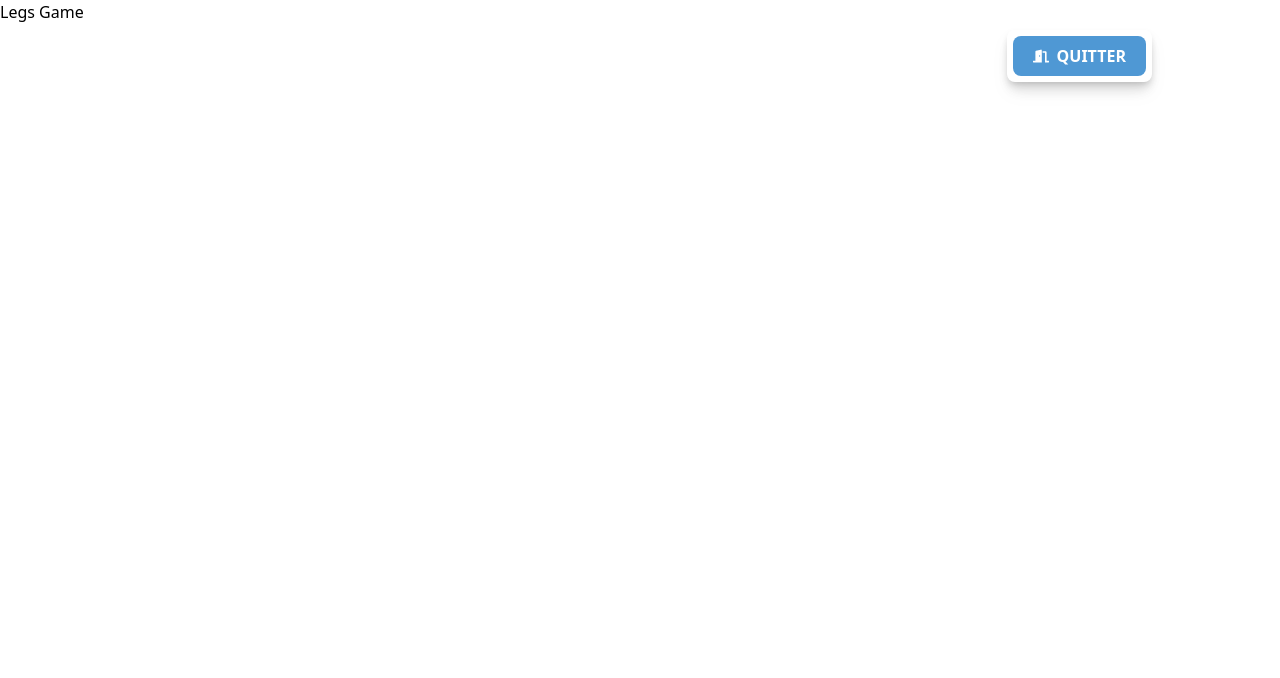
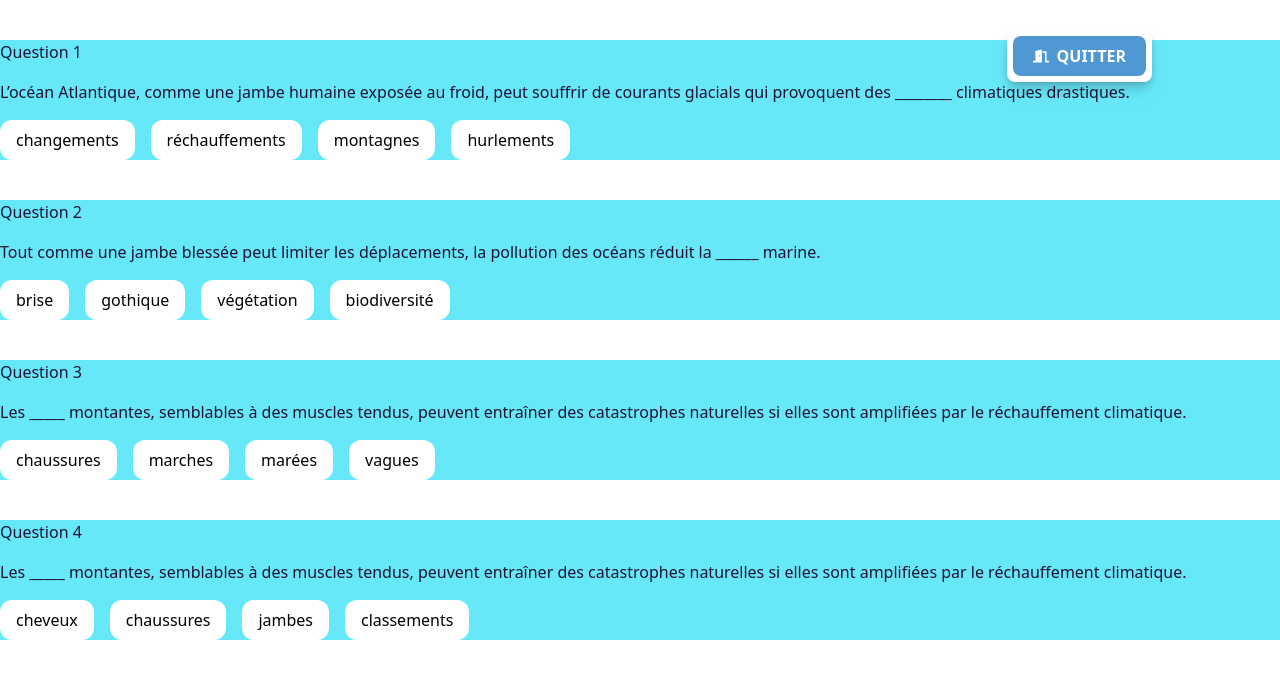
Before and after one commit to ErwanCoubret/nuit-de-l-info-2024, a Next.js app in the folder ndi2024/: page /game/minigames/legs in a window 1280 px wide. Shown: the top 678 px of the page. Built offline with nearby package versions, Linux system fonts and the light colour scheme.

Commit message:
from react to html

```diff
--- a/ndi2024/app/(root)/game/minigames/legs/page.tsx
+++ b/ndi2024/app/(root)/game/minigames/legs/page.tsx
@@ -1,7 +1,9 @@
+import Text from "@/app/components/root/game/minigames/legs/Text";
+
 export default function LegsGame() {
     return (
       <div>
-        Legs Game
+        <Text />
       </div>
     );
   }
--- /dev/null
+++ b/ndi2024/app/components/root/game/minigames/legs/Question.tsx
@@ -0,0 +1,21 @@
+import React from 'react';
+
+interface QuestionProps {
+  questionNumber: number;
+  questionText: string;
+}
+
+const Question: React.FC<QuestionProps> = ({ questionNumber, questionText }) => {
+  return (
+    <div className='mt-10'>
+      <p>
+        Question {questionNumber}
+      </p>
+      <p className='mt-4'>
+        {questionText}
+      </p>
+    </div>
+  );
+};
+
+export default Question;
--- /dev/null
+++ b/ndi2024/app/components/root/game/minigames/legs/Reponse.tsx
@@ -0,0 +1,51 @@
+import React from 'react';
+
+type Props = {
+    option1: string;
+    option2: string;
+    option3: string;
+    option4: string;
+    correctAnswer: string;
+};
+
+const Reponse = ({ option1, option2, option3, option4, correctAnswer }: Props) => {
+    return (
+        <>
+            <div className='sm:hidden flex gap-4 justify-center mt-4'>
+                <div className='flex flex-wrap'>
+                    <button className='bg-white border-10 py-2 px-4 border-black rounded-xl'>
+                        {option1}
+                    </button>
+                    <button className='bg-white border-10 py-2 px-4 border-black rounded-xl'>
+                        {option2}
+                    </button>
+                </div>
+                <div className='flex flex-wrap'>
+                    <button className='bg-white border-10 py-2 px-4 border-black rounded-xl'>
+                        {option3}
+                    </button>
+                    <button className='bg-white border-10 py-2 px-4 border-black rounded-xl'>
+                        {option4}
+                    </button>
+                </div>
+            </div>
+
+            <div className='hidden sm:flex gap-4 mt-4'>
+                <button className='bg-white border-10 py-2 px-4 border-black rounded-xl'>
+                    {option1}
+                </button>
+                <button className='bg-white border-10 py-2 px-4 border-black rounded-xl'>
+                    {option2}
+                </button>
+                <button className='bg-white border-10 py-2 px-4 border-black rounded-xl'>
+                    {option3}
+                </button>
+                <button className='bg-white border-10 py-2 px-4 border-black rounded-xl'>
+                    {option4}
+                </button>
+            </div>
+        </>
+    );
+};
+
+export default Reponse;
--- /dev/null
+++ b/ndi2024/app/components/root/game/minigames/legs/Text.tsx
@@ -0,0 +1,28 @@
+import React from 'react';
+import Question from './Question';
+import Reponse from './Reponse';
+
+const Text = () => {
+  return (
+    <>
+        <div className='bg-cyan-300'>
+            <Question questionNumber={1} questionText='L’océan Atlantique, comme une jambe humaine exposée au froid, peut souffrir de courants glacials qui provoquent des ________ climatiques drastiques.' />
+            <Reponse option1='changements' option2='réchauffements' option3='montagnes' option4='hurlements' correctAnswer='changements' />
+        </div>
+        <div className='bg-cyan-300'>
+            <Question questionNumber={2} questionText='Tout comme une jambe blessée peut limiter les déplacements, la pollution des océans réduit la ______ marine.' />
+            <Reponse option1='brise' option2='gothique' option3='végétation' option4='biodiversité' correctAnswer='biodiversité' />
+        </div>
+        <div className='bg-cyan-300'>
+            <Question questionNumber={3} questionText='Les _____ montantes, semblables à des muscles tendus, peuvent entraîner des catastrophes naturelles si elles sont amplifiées par le réchauffement climatique.' />
+            <Reponse option1='chaussures' option2='marches' option3='marées' option4='vagues' correctAnswer='marées' />
+        </div>
+        <div className='bg-cyan-300'>
+            <Question questionNumber={4} questionText='Les _____ montantes, semblables à des muscles tendus, peuvent entraîner des catastrophes naturelles si elles sont amplifiées par le réchauffement climatique.' />
+            <Reponse option1='cheveux' option2='chaussures' option3='jambes' option4='classements' correctAnswer='jambes' />
+        </div>
+    </>
+  )
+};
+
+export default Text;
```
